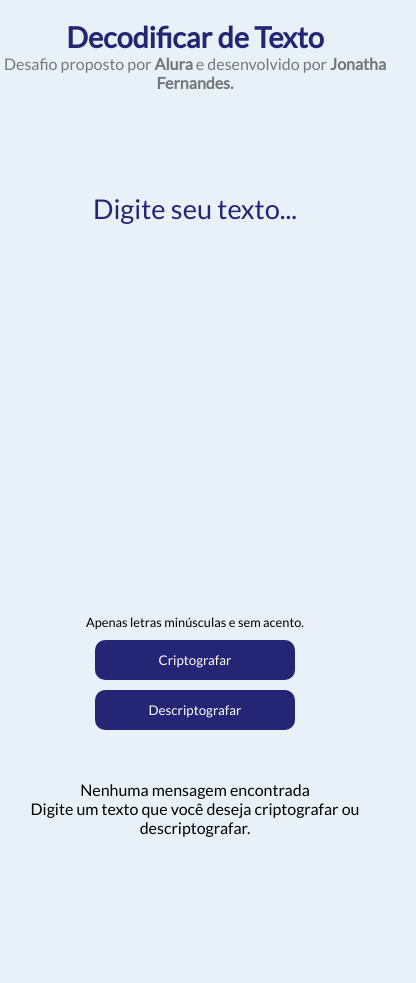
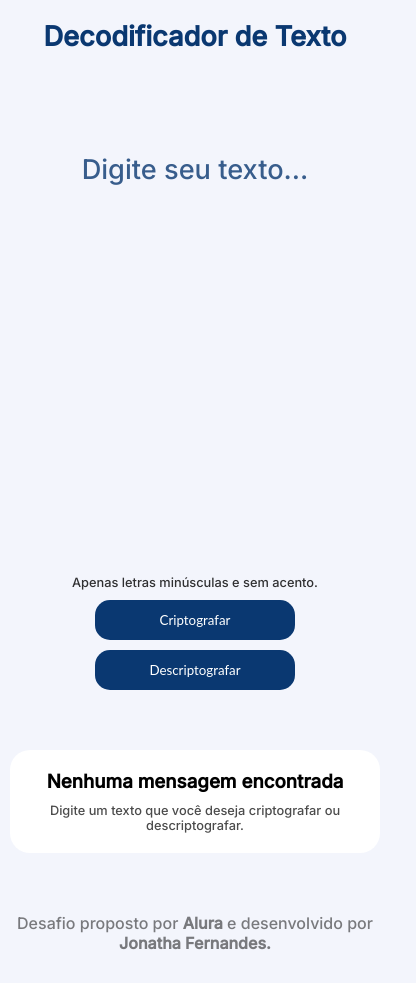
Before and after one commit to jonathafernandes/decodificador-de-texto, a plain HTML site: page index.html in a window 390 px wide. Shown: the whole page, 416 px wide, since content can reach past the window. Before the commit the page ends 844 px from the top, so only its background shows below. Drawn offline with Linux system fonts and the light colour scheme.

Commit message:
finalizado o layout

```diff
--- a/index.html
+++ b/index.html
@@ -8,15 +8,13 @@
     <link rel="stylesheet" href="./style.css">
     <link rel="preconnect" href="https://fonts.googleapis.com">
     <link rel="preconnect" href="https://fonts.gstatic.com" crossorigin>
-    <link href="https://fonts.googleapis.com/css2?family=Lato:wght@300;400&display=swap" rel="stylesheet">
+    <link href="https://fonts.googleapis.com/css2?family=Inter:wght@300;500&display=swap" rel="stylesheet">
 </head>
 
 <body>
     <main>
         <div class="title">
-            <h1>Decodificar de Texto</h1>
-            <p>Desafio proposto por <strong>Alura</strong> e desenvolvido por <strong>Jonatha Fernandes.</strong>
-            </p>
+            <h1>Decodificador de Texto</h1>
         </div>
         <div class="container">
             <div class="side-left">
@@ -30,11 +28,16 @@
                 </div>
             </div>
             <div class="side-right">
-                <p>Nenhuma mensagem encontrada</p>
+                <img src="./assets/image.png" alt="">
+                <h3>Nenhuma mensagem encontrada</h3>
                 <p>Digite um texto que você deseja criptografar ou descriptografar.</p>
             </div>
         </div>
     </main>
+    <footer>
+        <p>Desafio proposto por <strong>Alura</strong> e desenvolvido por <strong>Jonatha Fernandes.</strong>
+        </p>
+    </footer>
 </body>
 
 </html>
--- a/style.css
+++ b/style.css
@@ -5,16 +5,15 @@
 }
 
 body {
-    font-family: 'Lato', sans-serif;
+    font-family: 'Inter', sans-serif;
     font-size: 16px;
 
-    background-color: #e9f1f8;
+    background-color: #F3F5FC;
 }
 
 .container {
     display: flex;
-    justify-content: center;
-    align-items: center;
+    justify-content: space-evenly;
 }
 
 .title {
@@ -24,11 +23,7 @@ body {
 }
 
 .title h1 {
-    color: #252575;
-}
-
-.title p {
-    opacity: 0.5;
+    color: #0A3871;
 }
 
 .side-left {
@@ -44,6 +39,7 @@ body {
 
 .text span {
     font-size: 0.8rem;
+    opacity: 0.8;
 
     margin-bottom: 10px;
 }
@@ -55,14 +51,14 @@ textarea {
     outline: none;
     border: none;
 
-    background-color: #e9f1f8;
+    background-color: #F3F5FC;
 
-    font-family: 'Lato', sans-serif;
+    font-family: 'Inter', sans-serif;
     font-size: 1.7rem;
 }
 
 textarea::placeholder {
-    color: #252575;
+    color: #0A3871;
 }
 
 .buttons {
@@ -72,9 +68,9 @@ textarea::placeholder {
 
 .buttons button {
     border: none;
-    border-radius: 10px;
+    border-radius: 15px;
 
-    background-color: #252575;
+    background-color: #0A3871;
     color: #fff;
     font-family: 'Lato', sans-serif;
 
@@ -82,20 +78,76 @@ textarea::placeholder {
     width: 200px;
 }
 
+.side-right {
+    background-color: #fff;
+
+    border-radius: 20px;
+
+    width: 20%;
+    height: 80%;
+    padding: 20px;
+}
+
+.side-right img {
+    width: 100%;
+}
+
+.side-right h3 {
+    text-align: center;
+}
+
+.side-right p {
+    margin-top: 10px;
+
+    opacity: 0.7;
+
+    font-size: 0.8rem;
+    text-align: center;
+}
+
+footer p {
+    opacity: 0.5;
+    text-align: center;
+
+    margin-top: 50px;
+}
+
 @media (max-width: 920px) {
     .container {
         flex-direction: column;
+        align-items: center;
         gap: 50px;
+    }
+
+    .side-right {
+        margin: 10px;
+        width: auto;
+    }
+
+    .side-right img {
+        display: none;
+    }
+
+    footer {
+        margin-bottom: 30px;
     }
 }
 
 @media (max-width: 485px) {
+    .container {
+        align-items: normal;
+    }
+
     .title p {
         text-align: center;
     }
 
     .title h1 {
-        font-size: 1.8rem;
+        font-size: 1.7rem;
+    }
+
+    textarea::placeholder {
+        opacity: 0.8;
     }
 
     textarea, .text, .side-right {
```
Also changed, not shown: assets/image.png (added).
